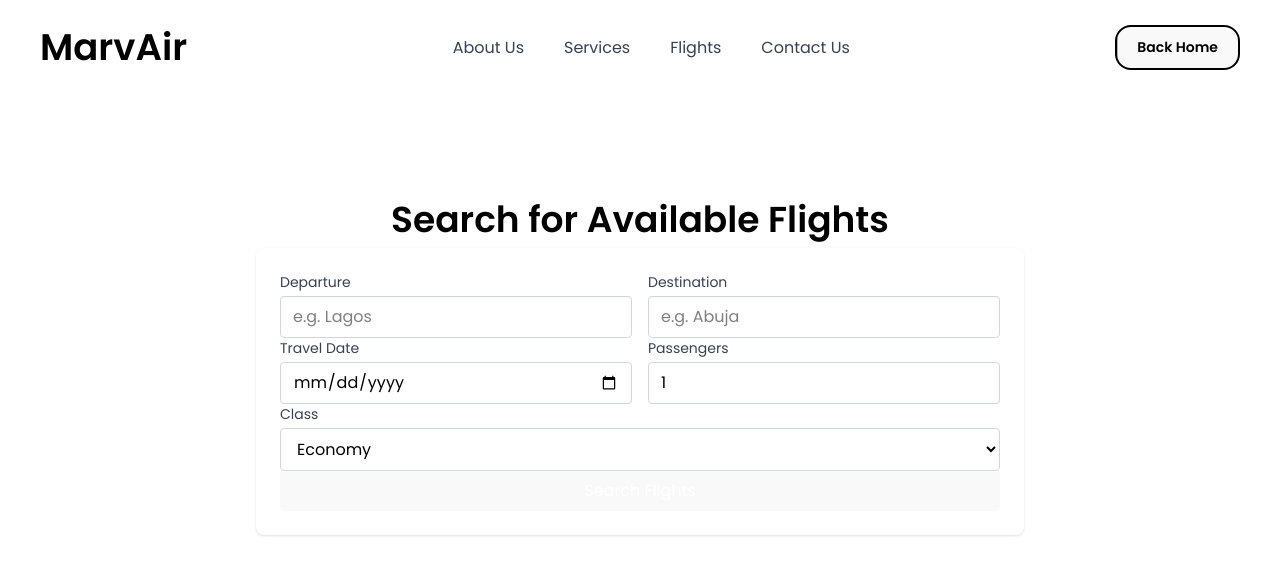
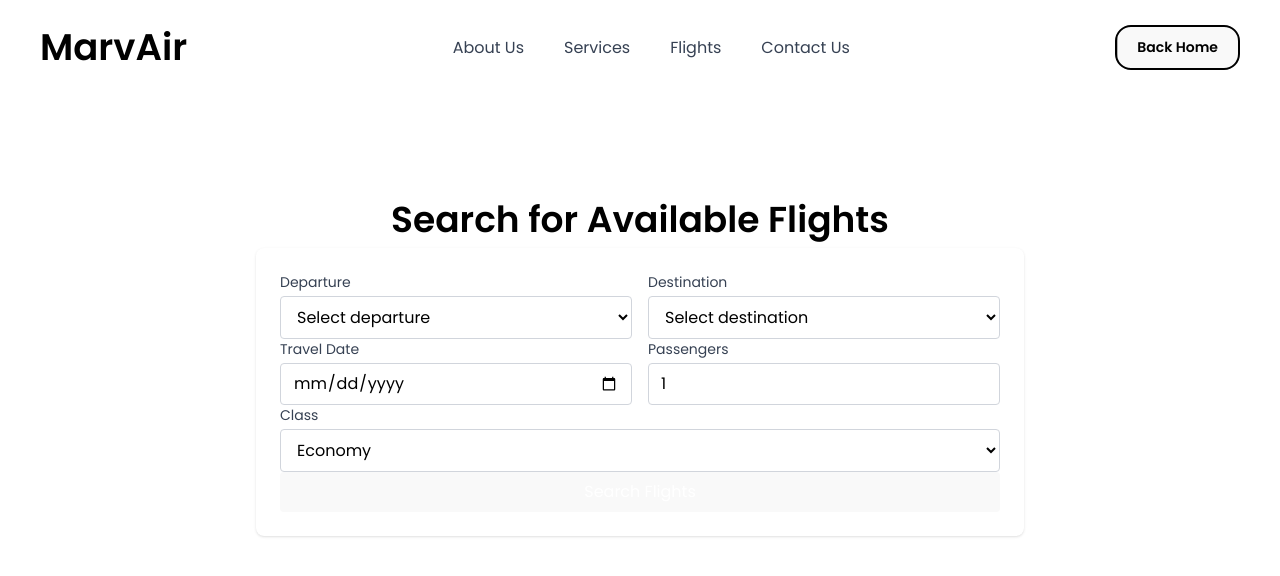
Before and after one commit to PandaBear-1/MarvAir, a React (Vite) app: page /booking in a window 1280 px wide. Shown: the top 576 px of the page. Built offline with nearby package versions, Linux system fonts and the light colour scheme.

Commit message:
made some chnages to the search functionality

```diff
--- a/mockFlightsData.js
+++ b/mockFlightsData.js
@@ -1,542 +1,46 @@
 export default [
-    {
-      id: 1,
-      departure: "Lagos",
-      destination: "Abuja",
-      date: "2025-07-08",
+  { id: 1,
+    departure: "Lagos",
+     destination: "Abuja",
+     date: "",
       time: "2:00 PM",
       price: 36421,
-      airline: "JoyAir"
-    },
-    {
-      id: 2,
-      departure: "Lagos",
-      destination: "Abuja",
-      date: "2025-07-09",
-      time: "11:00 AM",
-      price: 80101,
-      airline: "JoyAir"
-    },
-    {
-      id: 3,
-      departure: "Lagos",
-      destination: "Port-Harcourt",
-      date: "2025-07-08",
+      airline: "JoyAir" },
+
+  { id: 2,
+    departure: "Lagos",
+    destination: "Port-Harcourt",
+     date: "",
       time: "9:15 AM",
       price: 43577,
-      airline: "JoyAir"
-    },
-    {
-      id: 4,
-      departure: "Lagos",
-      destination: "Port-Harcourt",
-      date: "2025-07-09",
-      time: "11:15 AM",
-      price: 74577,
-      airline: "JoyAir"
-    },
-    {
-      id: 5,
-      departure: "Lagos",
-      destination: "Ibadan",
-      date: "2025-07-08",
-      time: "6:15 PM",
-      price: 76230,
-      airline: "JoyAir"
-    },
-    {
-      id: 6,
-      departure: "Lagos",
-      destination: "Ibadan",
-      date: "2025-07-09",
-      time: "1:45 PM",
-      price: 58607,
-      airline: "JoyAir"
-    },
-    {
-      id: 7,
-      departure: "Lagos",
-      destination: "Enugu",
-      date: "2025-07-08",
-      time: "6:15 PM",
-      price: 76895,
-      airline: "JoyAir"
-    },
-    {
-      id: 8,
-      departure: "Lagos",
-      destination: "Enugu",
-      date: "2025-07-09",
-      time: "6:30 AM",
-      price: 66750,
-      airline: "JoyAir"
-    },
-    {
-      id: 9,
-      departure: "Lagos",
-      destination: "Kano",
-      date: "2025-07-08",
-      time: "7:30 AM",
-      price: 55618,
-      airline: "JoyAir"
-    },
-    {
-      id: 10,
-      departure: "Lagos",
-      destination: "Kano",
-      date: "2025-07-09",
-      time: "8:15 PM",
-      price: 64499,
-      airline: "JoyAir"
-    },
-    {
-      id: 11,
-      departure: "Abuja",
-      destination: "Lagos",
-      date: "2025-07-08",
-      time: "12:00 PM",
-      price: 43389,
-      airline: "JoyAir"
-    },
-    {
-      id: 12,
-      departure: "Abuja",
-      destination: "Lagos",
-      date: "2025-07-09",
-      time: "6:15 AM",
-      price: 70316,
-      airline: "JoyAir"
-    },
-    {
-      id: 13,
-      departure: "Abuja",
-      destination: "Port-Harcourt",
-      date: "2025-07-08",
-      time: "4:00 PM",
-      price: 30747,
-      airline: "JoyAir"
-    },
-    {
-      id: 14,
-      departure: "Abuja",
-      destination: "Port-Harcourt",
-      date: "2025-07-09",
-      time: "4:15 PM",
-      price: 60011,
-      airline: "JoyAir"
-    },
-    {
-      id: 15,
-      departure: "Abuja",
-      destination: "Ibadan",
-      date: "2025-07-08",
-      time: "8:00 AM",
-      price: 65093,
-      airline: "JoyAir"
-    },
-    {
-      id: 16,
-      departure: "Abuja",
-      destination: "Ibadan",
-      date: "2025-07-09",
-      time: "5:30 PM",
-      price: 58040,
-      airline: "JoyAir"
-    },
-    {
-      id: 17,
-      departure: "Abuja",
-      destination: "Enugu",
-      date: "2025-07-08",
-      time: "9:00 AM",
-      price: 32864,
-      airline: "JoyAir"
-    },
-    {
-      id: 18,
-      departure: "Abuja",
-      destination: "Enugu",
-      date: "2025-07-09",
-      time: "3:00 PM",
-      price: 46207,
-      airline: "JoyAir"
-    },
-    {
-      id: 19,
-      departure: "Abuja",
-      destination: "Kano",
-      date: "2025-07-08",
-      time: "10:15 AM",
-      price: 68302,
-      airline: "JoyAir"
-    },
-    {
-      id: 20,
-      departure: "Abuja",
-      destination: "Kano",
-      date: "2025-07-09",
-      time: "4:30 PM",
-      price: 79701,
-      airline: "JoyAir"
-    },
-    {
-      id: 21,
-      departure: "Port-Harcourt",
-      destination: "Lagos",
-      date: "2025-07-08",
-      time: "8:30 AM",
-      price: 45585,
-      airline: "JoyAir"
-    },
-    {
-      id: 22,
-      departure: "Port-Harcourt",
-      destination: "Lagos",
-      date: "2025-07-09",
-      time: "7:15 PM",
-      price: 47833,
-      airline: "JoyAir"
-    },
-    {
-      id: 23,
-      departure: "Port-Harcourt",
-      destination: "Abuja",
-      date: "2025-07-08",
-      time: "1:30 PM",
-      price: 59131,
-      airline: "JoyAir"
-    },
-    {
-      id: 24,
-      departure: "Port-Harcourt",
-      destination: "Abuja",
-      date: "2025-07-09",
-      time: "9:15 AM",
-      price: 84563,
-      airline: "JoyAir"
-    },
-    {
-      id: 25,
-      departure: "Port-Harcourt",
-      destination: "Ibadan",
-      date: "2025-07-08",
-      time: "3:00 PM",
-      price: 64697,
-      airline: "JoyAir"
-    },
-    {
-      id: 26,
-      departure: "Port-Harcourt",
-      destination: "Ibadan",
-      date: "2025-07-09",
-      time: "8:30 AM",
-      price: 43457,
-      airline: "JoyAir"
-    },
-    {
-      id: 27,
-      departure: "Port-Harcourt",
-      destination: "Enugu",
-      date: "2025-07-08",
-      time: "7:15 AM",
-      price: 59139,
-      airline: "JoyAir"
-    },
-    {
-      id: 28,
-      departure: "Port-Harcourt",
-      destination: "Enugu",
-      date: "2025-07-09",
-      time: "10:00 AM",
-      price: 63825,
-      airline: "JoyAir"
-    },
-    {
-      id: 29,
-      departure: "Port-Harcourt",
-      destination: "Kano",
-      date: "2025-07-08",
-      time: "5:15 PM",
-      price: 34541,
-      airline: "JoyAir"
-    },
-    {
-      id: 30,
-      departure: "Port-Harcourt",
-      destination: "Kano",
-      date: "2025-07-09",
-      time: "2:30 PM",
-      price: 76808,
-      airline: "JoyAir"
-    },
-    {
-      id: 31,
-      departure: "Ibadan",
-      destination: "Lagos",
-      date: "2025-07-08",
-      time: "1:30 PM",
-      price: 78841,
-      airline: "JoyAir"
-    },
-    {
-      id: 32,
-      departure: "Ibadan",
-      destination: "Lagos",
-      date: "2025-07-09",
-      time: "12:15 PM",
-      price: 58077,
-      airline: "JoyAir"
-    },
-    {
-      id: 33,
-      departure: "Ibadan",
-      destination: "Abuja",
-      date: "2025-07-08",
-      time: "3:00 PM",
-      price: 71883,
-      airline: "JoyAir"
-    },
-    {
-      id: 34,
-      departure: "Ibadan",
-      destination: "Abuja",
-      date: "2025-07-09",
-      time: "6:30 PM",
-      price: 68360,
-      airline: "JoyAir"
-    },
-    {
-      id: 35,
-      departure: "Ibadan",
-      destination: "Port-Harcourt",
-      date: "2025-07-08",
-      time: "11:00 AM",
-      price: 73293,
-      airline: "JoyAir"
-    },
-    {
-      id: 36,
-      departure: "Ibadan",
-      destination: "Port-Harcourt",
-      date: "2025-07-09",
-      time: "2:00 PM",
-      price: 75355,
-      airline: "JoyAir"
-    },
-    {
-      id: 37,
-      departure: "Ibadan",
-      destination: "Enugu",
-      date: "2025-07-08",
-      time: "7:45 PM",
-      price: 61536,
-      airline: "JoyAir"
-    },
-    {
-      id: 38,
-      departure: "Ibadan",
-      destination: "Enugu",
-      date: "2025-07-09",
-      time: "4:30 PM",
-      price: 41095,
-      airline: "JoyAir"
-    },
-    {
-      id: 39,
-      departure: "Ibadan",
-      destination: "Kano",
-      date: "2025-07-08",
-      time: "8:00 AM",
-      price: 64234,
-      airline: "JoyAir"
-    },
-    {
-      id: 40,
-      departure: "Ibadan",
-      destination: "Kano",
-      date: "2025-07-09",
-      time: "10:45 AM",
-      price: 68269,
-      airline: "JoyAir"
-    },
-    {
-      id: 41,
-      departure: "Enugu",
-      destination: "Lagos",
-      date: "2025-07-08",
-      time: "3:45 PM",
-      price: 55999,
-      airline: "JoyAir"
-    },
-    {
-      id: 42,
-      departure: "Enugu",
-      destination: "Lagos",
-      date: "2025-07-09",
-      time: "7:00 AM",
-      price: 64842,
-      airline: "JoyAir"
-    },
-    {
-      id: 43,
-      departure: "Enugu",
-      destination: "Abuja",
-      date: "2025-07-08",
-      time: "2:30 PM",
-      price: 56512,
-      airline: "JoyAir"
-    },
-    {
-      id: 44,
-      departure: "Enugu",
-      destination: "Abuja",
-      date: "2025-07-09",
-      time: "1:00 PM",
-      price: 59989,
-      airline: "JoyAir"
-    },
-    {
-      id: 45,
-      departure: "Enugu",
-      destination: "Port-Harcourt",
-      date: "2025-07-08",
-      time: "6:00 AM",
-      price: 63394,
-      airline: "JoyAir"
-    },
-    {
-      id: 46,
-      departure: "Enugu",
-      destination: "Port-Harcourt",
-      date: "2025-07-09",
-      time: "5:15 PM",
-      price: 37845,
-      airline: "JoyAir"
-    },
-    {
-      id: 47,
-      departure: "Enugu",
-      destination: "Ibadan",
-      date: "2025-07-08",
-      time: "4:00 PM",
-      price: 66543,
-      airline: "JoyAir"
-    },
-    {
-      id: 48,
-      departure: "Enugu",
-      destination: "Ibadan",
-      date: "2025-07-09",
-      time: "2:45 PM",
-      price: 51892,
-      airline: "JoyAir"
-    },
-    {
-      id: 49,
-      departure: "Enugu",
-      destination: "Kano",
-      date: "2025-07-08",
-      time: "6:30 AM",
-      price: 55269,
-      airline: "JoyAir"
-    },
-    {
-      id: 50,
-      departure: "Enugu",
-      destination: "Kano",
-      date: "2025-07-09",
-      time: "9:00 AM",
-      price: 64105,
-      airline: "JoyAir"
-    },
-    {
-      id: 51,
-      departure: "Kano",
-      destination: "Lagos",
-      date: "2025-07-08",
-      time: "9:30 AM",
-      price: 61540,
-      airline: "JoyAir"
-    },
-    {
-      id: 52,
-      departure: "Kano",
-      destination: "Lagos",
-      date: "2025-07-09",
-      time: "11:30 AM",
-      price: 78988,
-      airline: "JoyAir"
-    },
-    {
-      id: 53,
-      departure: "Kano",
-      destination: "Abuja",
-      date: "2025-07-08",
-      time: "7:00 AM",
-      price: 71320,
-      airline: "JoyAir"
-    },
-    {
-      id: 54,
-      departure: "Kano",
-      destination: "Abuja",
-      date: "2025-07-09",
-      time: "5:00 PM",
-      price: 72015,
-      airline: "JoyAir"
-    },
-    {
-      id: 55,
-      departure: "Kano",
-      destination: "Port-Harcourt",
-      date: "2025-07-08",
-      time: "12:15 PM",
-      price: 68155,
-      airline: "JoyAir"
-    },
-    {
-      id: 56,
-      departure: "Kano",
-      destination: "Port-Harcourt",
-      date: "2025-07-09",
-      time: "3:45 PM",
-      price: 71170,
-      airline: "JoyAir"
-    },
-    {
-      id: 57,
-      departure: "Kano",
-      destination: "Ibadan",
-      date: "2025-07-08",
-      time: "8:15 AM",
-      price: 48770,
-      airline: "JoyAir"
-    },
-    {
-      id: 58,
-      departure: "Kano",
-      destination: "Ibadan",
-      date: "2025-07-09",
-      time: "1:30 PM",
-      price: 58615,
-      airline: "JoyAir"
-    },
-    {
-      id: 59,
-      departure: "Kano",
-      destination: "Enugu",
-      date: "2025-07-08",
-      time: "6:00 PM",
-      price: 71332,
-      airline: "JoyAir"
-    },
-    {
-      id: 60,
-      departure: "Kano",
-      destination: "Enugu",
-      date: "2025-07-09",
-      time: "10:30 AM",
-      price: 49595,
-      airline: "JoyAir"
-    }
-  ];
+      airline: "JoyAir" },
+
+  { id: 3, departure: "Lagos", destination: "Ibadan", date: "", time: "6:15 PM", price: 76230, airline: "JoyAir" },
+  { id: 4, departure: "Lagos", destination: "Enugu", date: "", time: "6:15 PM", price: 76895, airline: "JoyAir" },
+  { id: 5, departure: "Lagos", destination: "Kano", date: "", time: "7:30 AM", price: 55618, airline: "JoyAir" },
+  { id: 6, departure: "Abuja", destination: "Lagos", date: "", time: "12:00 PM", price: 43389, airline: "JoyAir" },
+  { id: 7, departure: "Abuja", destination: "Port-Harcourt", date: "", time: "4:00 PM", price: 30747, airline: "JoyAir" },
+  { id: 8, departure: "Abuja", destination: "Ibadan", date: "", time: "8:00 AM", price: 65093, airline: "JoyAir" },
+  { id: 9, departure: "Abuja", destination: "Enugu", date: "", time: "9:00 AM", price: 32864, airline: "JoyAir" },
+  { id: 10, departure: "Abuja", destination: "Kano", date: "", time: "10:15 AM", price: 68302, airline: "JoyAir" },
+  { id: 11, departure: "Port-Harcourt", destination: "Lagos", date: "", time: "8:30 AM", price: 45585, airline: "JoyAir" },
+  { id: 12, departure: "Port-Harcourt", destination: "Abuja", date: "", time: "1:30 PM", price: 59131, airline: "JoyAir" },
+  { id: 13, departure: "Port-Harcourt", destination: "Ibadan", date: "", time: "3:00 PM", price: 64697, airline: "JoyAir" },
+  { id: 14, departure: "Port-Harcourt", destination: "Enugu", date: "", time: "7:15 AM", price: 59139, airline: "JoyAir" },
+  { id: 15, departure: "Port-Harcourt", destination: "Kano", date: "", time: "5:15 PM", price: 34541, airline: "JoyAir" },
+  { id: 16, departure: "Ibadan", destination: "Lagos", date: "", time: "1:30 PM", price: 78841, airline: "JoyAir" },
+  { id: 17, departure: "Ibadan", destination: "Abuja", date: "", time: "3:00 PM", price: 71883, airline: "JoyAir" },
+  { id: 18, departure: "Ibadan", destination: "Port-Harcourt", date: "", time: "11:00 AM", price: 73293, airline: "JoyAir" },
+  { id: 19, departure: "Ibadan", destination: "Enugu", date: "", time: "7:45 PM", price: 61536, airline: "JoyAir" },
+  { id: 20, departure: "Ibadan", destination: "Kano", date: "", time: "8:00 AM", price: 64234, airline: "JoyAir" },
+  { id: 21, departure: "Enugu", destination: "Lagos", date: "", time: "3:45 PM", price: 55999, airline: "JoyAir" },
+  { id: 22, departure: "Enugu", destination: "Abuja", date: "", time: "2:30 PM", price: 56512, airline: "JoyAir" },
+  { id: 23, departure: "Enugu", destination: "Port-Harcourt", date: "", time: "6:00 AM", price: 63394, airline: "JoyAir" },
+  { id: 24, departure: "Enugu", destination: "Ibadan", date: "", time: "4:00 PM", price: 66543, airline: "JoyAir" },
+  { id: 25, departure: "Enugu", destination: "Kano", date: "", time: "6:30 AM", price: 55269, airline: "JoyAir" },
+  { id: 26, departure: "Kano", destination: "Lagos", date: "", time: "9:30 AM", price: 61540, airline: "JoyAir" },
+  { id: 27, departure: "Kano", destination: "Abuja", date: "", time: "7:00 AM", price: 71320, airline: "JoyAir" },
+  { id: 28, departure: "Kano", destination: "Port-Harcourt", date: "", time: "12:15 PM", price: 68155, airline: "JoyAir" },
+  { id: 29, departure: "Kano", destination: "Ibadan", date: "", time: "8:15 AM", price: 48770, airline: "JoyAir" },
+  { id: 30, departure: "Kano", destination: "Enugu", date: "", time: "6:00 PM", price: 71332, airline: "JoyAir" }
+];
--- a/src/Components/BookingForm.jsx
+++ b/src/Components/BookingForm.jsx
@@ -13,6 +13,7 @@ function BookingForm(){
   const flight = location.state?.flight;
   const [loading, setLoading] = useState(false);
   const [success, setSuccess] = useState(false);
+  const [error, setError] = useState('')
   const [formData, setFormData] = useState({
     firstName: '',
     lastName: '',
@@ -34,6 +35,7 @@ function BookingForm(){
       setTimeout(() => navigate('/'), 3000);
     } catch (err) {
       console.error('Email failed:', err);
+      setError('Failed to send email. Please check your email address and try again.')
     } finally {
       setLoading(false);
     }
@@ -111,8 +113,9 @@ function BookingForm(){
             >
                 {loading ? 'Sending...' : 'Confirm Booking'}
             </button>
+            {success && <p className="mt-4 text-green-500">Booking Confirmed 🎉</p>}
+            {error && <p className="text-red-500 mt-2">{error}</p>}
 
-            {success && <p className="mt-4 text-green-500">Booking Confirmed 🎉</p>}
             </div>
         </form>
 
--- a/src/Components/FlightSearch.jsx
+++ b/src/Components/FlightSearch.jsx
@@ -26,9 +26,9 @@ function Form() {
 
        const FilteredFlights = mockFlightsData.filter((flight)=> (
         form.departure.trim().toLowerCase() === flight.departure.toLowerCase() &&
-        flight.destination.trim().toLowerCase() == form.destination.trim().toLowerCase() &&
-        flight.date.trim().toLowerCase() == form.date.trim().toLowerCase()
+        flight.destination.trim().toLowerCase() == form.destination.trim().toLowerCase()
       ))
+      .map(flight => ({...flight, date:form.date}) )
 
       setFlights(FilteredFlights)
 
@@ -61,29 +61,42 @@ function Form() {
           <div className="flex flex-col md:flex-row gap-4">
           <div className="flex-1">
   <label className="block mb-1 text-sm font-medium text-gray-700">Departure</label>
-              <input
-                type="text"
+  <select
     name="departure"
     value={form.departure}
     onChange={handleChange}
     required
-                className="w-full border border-gray-300 rounded px-3 py-2 "
-                placeholder="e.g. Lagos"
-              />
+    className="w-full border border-gray-300 rounded px-3 py-2"
+  >
+    <option value="">Select departure</option>
+    <option value="Lagos">Lagos</option>
+    <option value="Abuja">Abuja</option>
+    <option value="Port-Harcourt">Port-Harcourt</option>
+    <option value="Ibadan">Ibadan</option>
+    <option value="Enugu">Enugu</option>
+    <option value="Kano">Kano</option>
+  </select>
 </div>
 
 <div className="flex-1">
   <label className="block mb-1 text-sm font-medium text-gray-700">Destination</label>
-              <input
-                type="text"
+  <select
     name="destination"
     value={form.destination}
     onChange={handleChange}
     required
     className="w-full border border-gray-300 rounded px-3 py-2"
-                placeholder="e.g. Abuja"
-              />
+  >
+    <option value="">Select destination</option>
+    <option value="Lagos">Lagos</option>
+    <option value="Abuja">Abuja</option>
+    <option value="Port-Harcourt">Port-Harcourt</option>
+    <option value="Ibadan">Ibadan</option>
+    <option value="Enugu">Enugu</option>
+    <option value="Kano">Kano</option>
+  </select>
 </div>
+
           </div>
 
           <div className="flex flex-col md:flex-row gap-4">
```
Lines whose indentation alone changed are shown as unchanged.
